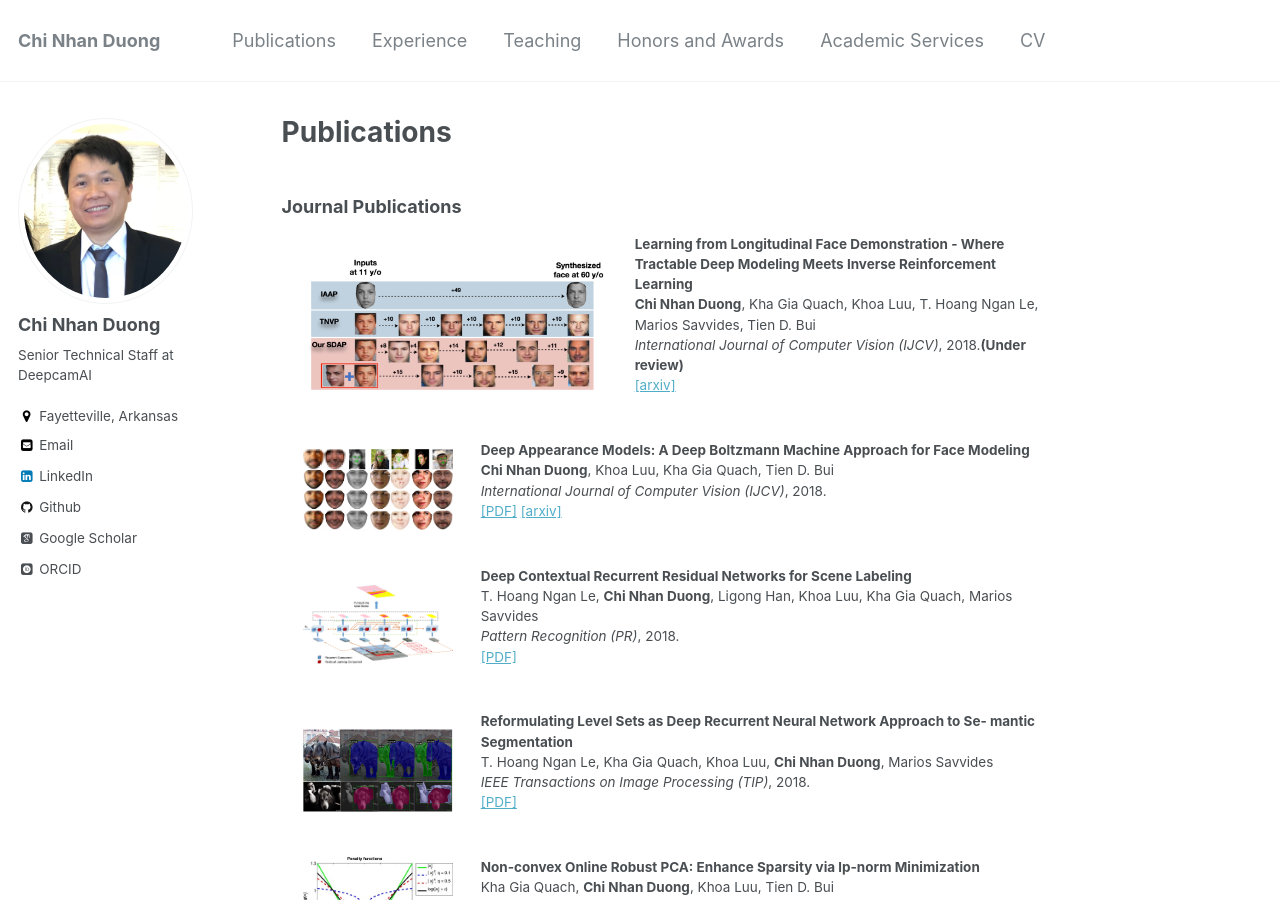
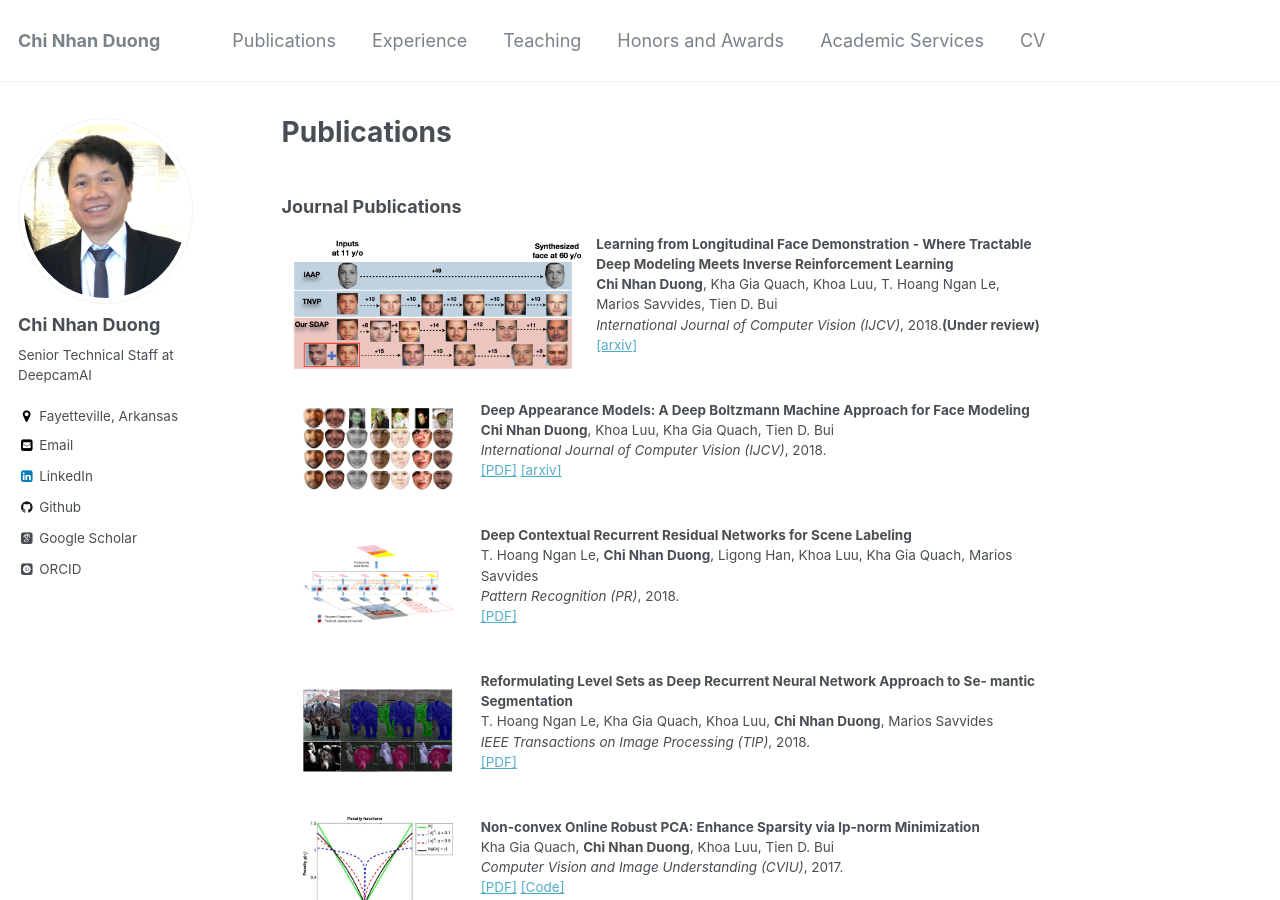
Before and after one commit to dcnhan/dcnhan.github.io, a Jekyll site: the page built from _pages/publications.md, in a window 1280 px wide and 900 px high. Built offline with Jekyll 4.4.1, drawn with Linux system fonts in a browser that asks for light colours; some web fonts are replaced.

Commit message:
Build website

```diff
--- a/_pages/publications.md
+++ b/_pages/publications.md
@@ -7,8 +7,8 @@ author_profile: true
 ### Journal Publications
 
 <table width="1200" align="center" border="0">
-	<td width="45%" valign="top" align="center"><img src="/images/featured_SDAP.png" alt="thumbnail" width="300" height="240" style="border-style: none"></td>
-	<td width="55%" valign="top">
+	<td width="40%" valign="top" align="center"><img src="/images/featured_SDAP.png" alt="thumbnail" width="300" height="240" style="border-style: none"></td>
+	<td width="60%" valign="top">
 	<p><heading><strong>Learning from Longitudinal Face Demonstration - Where Tractable Deep Modeling Meets Inverse Reinforcement Learning</strong></heading><br>
 	<strong> Chi Nhan Duong</strong>, Kha Gia Quach, Khoa Luu, T. Hoang Ngan Le, Marios Savvides, Tien D. Bui<br>
 	<em>International Journal of Computer Vision (IJCV)</em>, 2018.<b>(Under review)</b><br>
```
